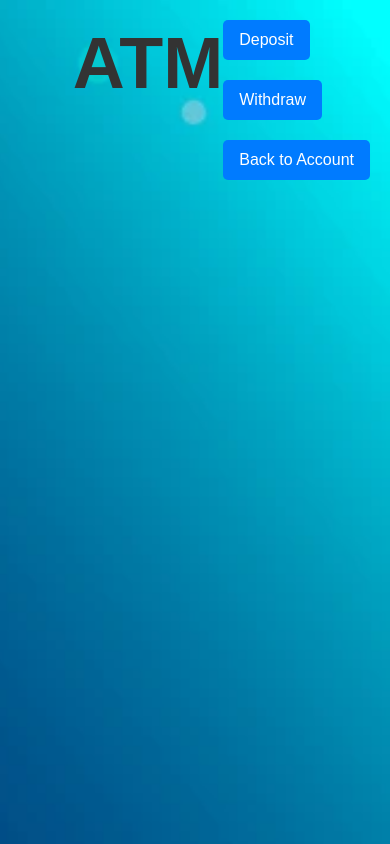
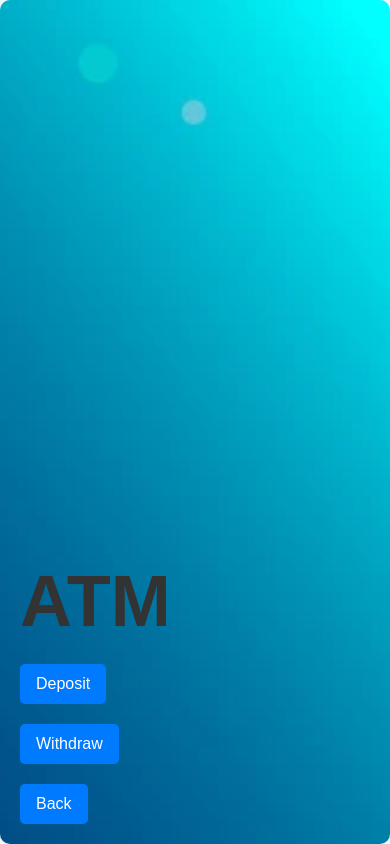
Before and after one commit to Kisara-k/bank-sys, a React (Create React App) app in the folder client/: page /atm in a window 390 px wide. Built offline with nearby package versions, Linux system fonts and the light colour scheme.

Commit message:
ATMProfile CSS styles for background image, alignment, title font size, and button alignment

```diff
--- a/client/src/pages/ATMProfile.css
+++ b/client/src/pages/ATMProfile.css
@@ -1,4 +1,3 @@
-/* Target only the ATM page */
 #atm-page {
     background-image: url('./img/ATM 1.webp'); /* Ensure the image path is correct */
     background-size: cover; /* Make the image cover the container */
@@ -12,7 +11,8 @@
     padding: 20px; /* Add padding for spacing */
 }
 
-#atm-page .atm-profile-container {
+
+.atm-profile-container {
     display: flex;
     flex-direction: column;
     align-items: flex-start; /* Align items to the left within the container */
@@ -23,25 +23,25 @@
     color: #333; /* Text color to contrast against the background */
 }
 
-#atm-page .atm-profile-title {
+.atm-profile-title {
     font-size: 4.5rem; /* Increased font size */
     color: #333;
     margin: 0 0 20px; /* Margin below the title */
     text-align: left; /* Align title text to the left */
 }
 
-#atm-page .atm-buttons {
+.atm-buttons {
     display: flex;
     flex-direction: column; /* Stack buttons vertically */
     align-items: flex-start; /* Align buttons to the left */
     gap: 20px; /* Space between buttons */
 }
 
-#atm-page .atm-button-link {
+.atm-button-link {
     text-decoration: none;
 }
 
-#atm-page .atm-button {
+.atm-button {
     padding: 10px 20px;
     font-size: 1.2rem;
     border: none;
@@ -52,16 +52,16 @@
     transition: background-color 0.3s ease;
 }
 
-#atm-page .atm-button:hover {
+.atm-button:hover {
     background-color: #0056b3;
 }
 
 @media (max-width: 600px) {
-    #atm-page .atm-profile-container {
+    .atm-profile-container {
         padding: 10px;
     }
 
-    #atm-page .atm-button {
+    .atm-button {
         font-size: 1rem;
         padding: 8px 16px;
     }
--- a/client/src/pages/ATMProfile.js
+++ b/client/src/pages/ATMProfile.js
@@ -20,7 +20,7 @@ const ATMProfile = () => {
             <section className="atm-buttons">
                 <ATMButton to="/deposit" label="Deposit" />
                 <ATMButton to="/withdraw" label="Withdraw" />
-                <ATMButton to="/account" label="Back to Account" /> {/* Added Back Button */}
+                <ATMButton to="/account" label="Back" /> {/* Added Back Button */}
             </section>
         </div>
     );
```
